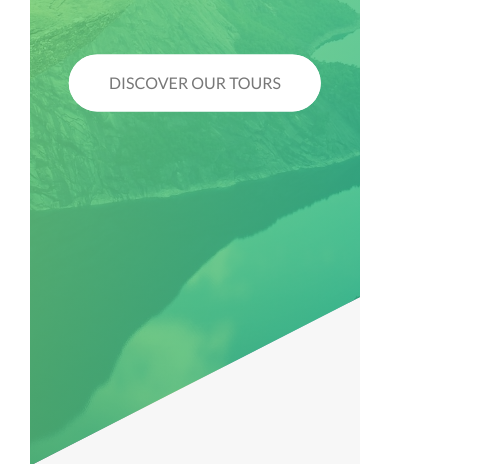
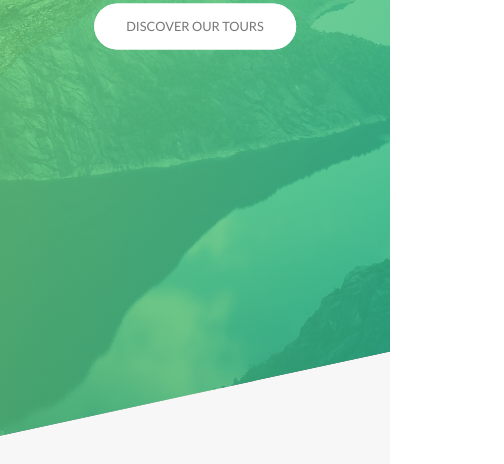
Before and after one commit to kn55/Natours, a website: page index.html in a window 390 px wide. Shown: the part 366-830 px from the top of the page, 504 px wide, since content can reach past the window. Drawn offline with Linux system fonts and the light colour scheme.

Commit message:
Started media queries

```diff
--- a/sass/abstracts/_mixins.scss
+++ b/sass/abstracts/_mixins.scss
@@ -11,4 +11,41 @@
     top: 50%;
     left: 50%;
     transform: translate(-50%, -50%);
+
 }
+
+/*
+ - MEDIA QUERY MANAGER -
+
+    0px-600px - phone
+    600px-900px - tablet portrait
+    900px-1200px - tablet landscape
+    1200px-1800px - desktop styles
+    1800px+ - big desktop
+
+    '$breakpoint' ARGUMENT CHOICES
+    - phone
+    - tab-port
+    - tab-vert
+    - big-desktop
+
+    1em = 16px
+*/
+
+@mixin respond($breakpoint) {
+    @if $breakpoint == phone {
+        @media (max-width: 37.5em) { @content };
+    }
+
+    @if $breakpoint == tab-port {
+        @media (max-width: 56.25em) { @content };
+    }
+
+    @if $breakpoint == tab-land {
+        @media (max-width: 75em) { @content };
+    }
+
+    @if $breakpoint == big-desktop {
+        @media (min-width: 112.5em ) { @content };
+    }
+}
--- a/sass/abstracts/_variables.scss
+++ b/sass/abstracts/_variables.scss
@@ -33,4 +33,5 @@
 
 $grid-width: 114rem;
 $gutter-vertical: 8rem;
+$gutter-vertical-small: 6rem;
 $gutter-horizontal: 6rem;
--- a/sass/base/_base.scss
+++ b/sass/base/_base.scss
@@ -10,8 +10,32 @@ html {
     //always set root font size with percentages
     //this defines what 1rem is.
     font-size: 62.5%;
+    //1rem = 10px, 10/16 = 62.5%
+
+    //mixin media queries
+    @include respond(tab-land) { //width < 1200 ?
+        font-size: 56.25%;
+        //1rem = 9px, 9/16 = 56.25%
+    }
+
+    @include respond(tab-port) { //width < 900 ?
+        font-size: 50%;
+        //1rem = 8px, 8/16 = 50%
+    }
+
+    @include respond(big-desktop) {
+        font-size: 75%;
+        //1rem = 12px, 12/16 = 75%
+    }
 }
 
 body {
     box-sizing: border-box;
+    padding: 3rem;
+
+    @include respond(tab-port) {
+        padding: 0;
+
+
+    }
 }
--- a/sass/base/_typography.scss
+++ b/sass/base/_typography.scss
@@ -5,7 +5,6 @@ body {
     /* font-size: 16px; */
     line-height: 1.7;
     color: $color-grey-dark;
-    padding: 3rem;
 }
 
 .heading-primary {
@@ -22,6 +21,11 @@ body {
         letter-spacing: 3.5rem;
 
         animation: moveInLeft 1s ease-out;
+
+        @include respond(phone) {
+            font-size: 5rem;
+            letter-spacing: 1rem;
+        }
     }
 
     &--sub {
@@ -31,6 +35,10 @@ body {
         letter-spacing: 1.75rem;
 
         animation: moveInRight 1s ease-out;
+
+        @include respond(phone) {
+            letter-spacing: .5rem;
+        }
     }
 }
 
@@ -44,6 +52,14 @@ body {
     color: transparent;
     letter-spacing: .2rem;
     transition: all .2s;
+
+    @include respond(tab-port) {
+        font-size: 3rem;
+    }
+
+    @include respond(phone) {
+        font-size: 2.5rem;
+    }
 
     &:hover {
         transform: skewY(2deg) skewX(15deg) scale(1.1);
--- a/sass/layout/_footer.scss
+++ b/sass/layout/_footer.scss
@@ -3,6 +3,10 @@
     padding: 10rem 0;
     font-size: 1.4rem;
     color: $color-grey-light-1;
+
+    @include respond(tab-port) {
+        padding: 8rem 0;
+    }
 
     &__logo-box {
         text-align: center;
@@ -19,6 +23,11 @@
         border-top: 1px solid $color-grey-dark;
         padding-top: 2rem;
         display: inline-block;
+
+        @include respond(tab-port) {
+            width: 100%;
+            text-align: center;
+        }
     }
 
     &__list {
@@ -50,4 +59,16 @@
             transform: rotate(5deg) scale(1.3);
         }
     }
+
+    &__copyright {
+        border-top: 1px solid $color-grey-dark;
+        padding-top: 2rem;
+        width: 80%;
+        float: right;
+
+        @include respond(tab-port) {
+            width: 100%;
+            text-align: none;
+        }
+    }
 }
--- a/sass/layout/_grid.scss
+++ b/sass/layout/_grid.scss
@@ -4,6 +4,17 @@
 
     &:not(:last-child) {
         margin-bottom: $gutter-vertical;
+
+        @include respond(tab-port) {
+            margin-bottom: $gutter-vertical-small;
+
+        }
+    }
+
+    @include respond(tab-port) {
+        max-width: 50rem;
+        padding: 0 3rem;
+
     }
 
     @include clearfix;
@@ -13,6 +24,15 @@
 
         &:not(:last-child) {
             margin-right: $gutter-horizontal;
+
+            @include respond(tab-port) {
+                margin-right: 0;
+                margin-bottom: $gutter-vertical-small;
+            }
+        }
+
+        @include respond(tab-port) {
+            width: 100% !important;
         }
     }
 
--- a/sass/layout/_header.scss
+++ b/sass/layout/_header.scss
@@ -11,6 +11,10 @@
     -webkit-clip-path: polygon(0 0, 100% 0, 100% 75vh, 0 100%);
     clip-path: polygon(0 0, 100% 0, 100% 75vh, 0 100%);
 
+    @include respond(phone) {
+        -webkit-clip-path: polygon(0 0, 100% 0, 100% 85vh, 0 100%);
+        clip-path: polygon(0 0, 100% 0, 100% 85vh, 0 100%);
+    }
 
     &__logo-box {
         position: absolute;
--- a/sass/layout/_navigation.scss
+++ b/sass/layout/_navigation.scss
@@ -17,6 +17,16 @@
         text-align: center;
         cursor: pointer;
 
+        @include respond(tab-port) {
+            top: 4rem;
+            right: 4rem;
+        }
+
+        @include respond(phone) {
+            top: 3rem;
+            right: 3rem;
+        }
+
     }
 
     &__background {
@@ -29,6 +39,16 @@
         background-image: radial-gradient($color-primary-light, $color-primary-dark);
         z-index: 1000;
         transition: transform .8s cubic-bezier(0.83, 0, 0.17, 1);
+
+        @include respond(tab-port) {
+            top: 4.5rem;
+            right: 4.5rem;
+        }
+
+        @include respond(phone) {
+            top: 3.5rem;
+            right: 3.5rem;
+        }
     }
 
     &__nav {
```
Also changed, not shown: css/style.css.
